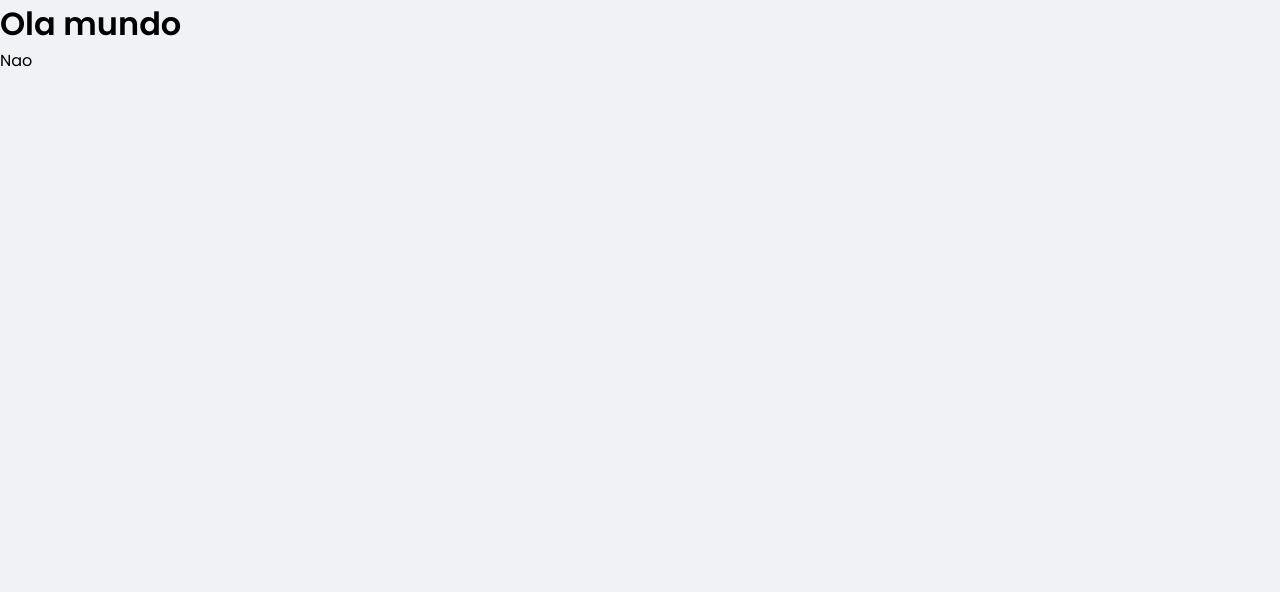
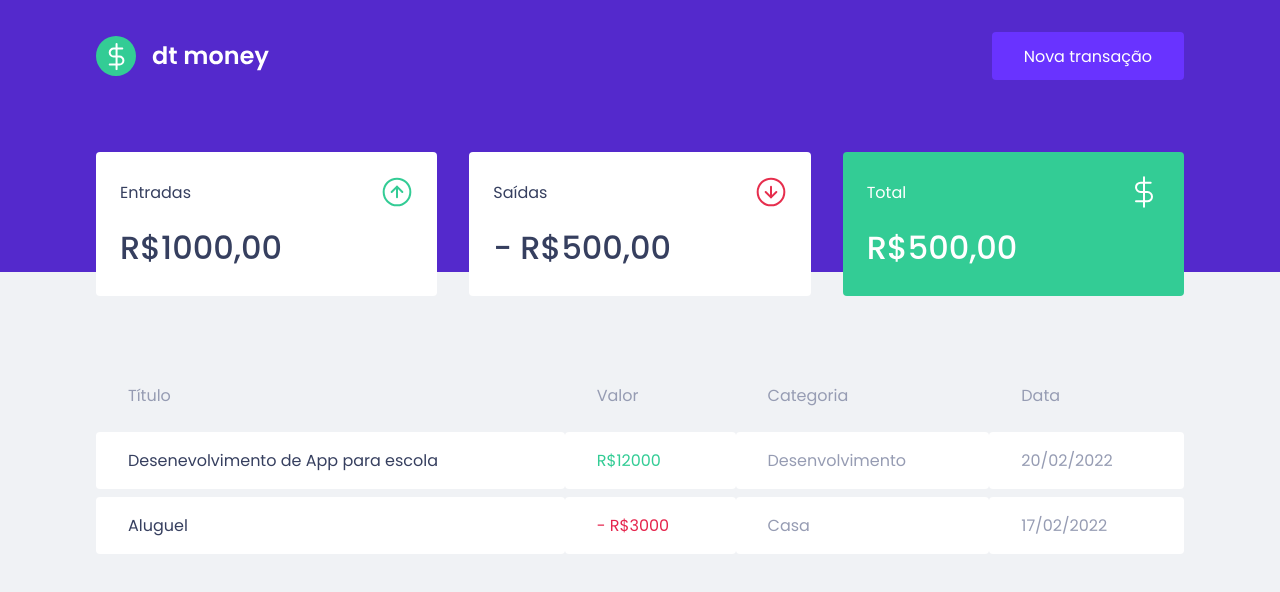
Before and after one commit to guidovisk1/dtmoney, a React (Create React App) app: page / in a window 1280 px wide. Shown: the top 592 px of the page. Built offline with nearby package versions, Linux system fonts and the light colour scheme.

Commit message:
componentes feitos

```diff
--- a/public/index.html
+++ b/public/index.html
@@ -4,7 +4,7 @@
     <meta charset="utf-8" />
     <link rel="preconnect" href="https://fonts.googleapis.com">
     <link rel="preconnect" href="https://fonts.gstatic.com" crossorigin>
-    <link href="https://fonts.googleapis.com/css2?family=Poppins:wght@400;600&family=Roboto:ital,wght@0,100;1,100;1,300&display=swap" rel="stylesheet">
+    <link href="https://fonts.googleapis.com/css2?family=Poppins:wght@400;500;600&family=Roboto:ital,wght@0,100;1,100;1,300&display=swap" rel="stylesheet">
     <meta name="viewport" content="width=device-width, initial-scale=1" />
    <link rel="shortcut icon" href="favicon.png" type="image/png">
 
--- a/src/App.tsx
+++ b/src/App.tsx
@@ -1,13 +1,13 @@
+import { Dashboard } from "./Components/Dashboard";
+import { Header } from "./Components/Header";
 import { GlobalStyle } from "./styles/global";
 
 export function App() {
   return (
     <>
+    <Header/>
+    <Dashboard/>
     <GlobalStyle/>
-    <div className="App">
-      <h1>Ola mundo</h1>
-      <p>Nao</p>
-    </div>
     </>
   );
 }
--- /dev/null
+++ b/src/Components/Dashboard/index.tsx
@@ -0,0 +1,12 @@
+import { Summary } from '../Summary';
+import { TransactionsTtable } from '../TransactionsTable';
+import {Container} from './styles'
+
+export function Dashboard(){
+    return(
+       <Container>
+        <Summary/>
+        <TransactionsTtable/>
+       </Container>
+    );
+}
--- /dev/null
+++ b/src/Components/Dashboard/styles.ts
@@ -0,0 +1,9 @@
+import styled from "styled-components";
+
+export const Container = styled.main`
+
+    max-width: 1120px;
+    margin: 0 auto;
+    padding: 2.5rem 1rem ;
+
+`
--- /dev/null
+++ b/src/Components/Header/index.tsx
@@ -0,0 +1,17 @@
+import { StyledComponent } from "styled-components"
+import logoImg from '../../assets/logo.svg'
+import { Container, Content } from "./styles"
+
+
+export function Header(){
+    return(
+        <Container>
+            <Content>
+              <img src={logoImg} alt="dt money logo" />
+              <button type="button">
+             Nova transação
+            </button>
+           </Content>
+        </Container>
+)
+}
--- /dev/null
+++ b/src/Components/Header/styles.ts
@@ -0,0 +1,34 @@
+import styled from "styled-components";
+
+export const Container = styled.header`
+    background: var(--blue);
+
+`
+export const Content = styled.div`
+    max-width: 1120px;
+    margin: 0 auto;
+
+
+    padding: 2rem 1rem 12rem;
+    display: flex;
+    align-items: center;
+    justify-content: space-between;
+
+    button{
+        font-size: 1rem;
+        color: #fff;
+        background: var(--blue-light);
+        border: 0;
+        padding: 0 2rem;
+        border-radius: 0.25rem;
+        height: 3rem;
+
+        transition: filter 0.2s;
+
+        &:hover{
+            filter: brightness(0.9);
+        }
+
+    }
+
+`
--- /dev/null
+++ b/src/Components/Summary/index.tsx
@@ -0,0 +1,37 @@
+import { Container } from "./styles";
+import incomeImge from '../../assets/income.svg'
+import outcomeImge from '../../assets/outcome.svg'
+import totalImge from '../../assets/total.svg'
+
+
+
+
+export function Summary(){
+    return(
+         <Container>
+            <div>
+                <header>
+                    <p>Entradas</p>
+                    <img src={incomeImge} alt="Entradas" />
+                </header>
+                <strong>R$1000,00</strong>
+            </div>
+
+            <div>
+                <header>
+                    <p>Saídas</p>
+                    <img src={outcomeImge} alt="Entradas" />
+                </header>
+                <strong> - R$500,00</strong>
+            </div>
+
+            <div className="total">
+                <header>
+                    <p>Total</p>
+                    <img src={totalImge} alt="Entradas" />
+                </header>
+                <strong>R$500,00</strong>
+            </div>
+         </Container>
+    )
+}
--- /dev/null
+++ b/src/Components/Summary/styles.ts
@@ -0,0 +1,35 @@
+import styled from "styled-components";
+
+export const Container = styled.div`
+    display: grid;
+    grid-template-columns: repeat(3, 1fr);
+    gap: 2rem;
+    margin-top: -10rem;
+
+    div{
+        background: var(--shape);
+        padding: 1.5rem;
+        border-radius: 0.25rem;
+        color: var(--text-title);
+
+    }
+
+    header{
+        display: flex;
+        align-items: center;
+        justify-content: space-between;
+    }
+
+    strong{
+        display: block;
+        margin-top: 1rem;
+        font-size: 2rem;
+        font-weight: 500;
+        line-height: 3rem;
+    }
+
+    .total{
+        background: #33cc95;
+        color: #fff;
+    }
+`
--- /dev/null
+++ b/src/Components/TransactionsTable/index.tsx
@@ -0,0 +1,34 @@
+import { Container } from "./styles";
+
+export function TransactionsTtable(){
+    return(
+        <Container>
+            <table>
+                <thead>
+                    <tr>
+                        <th>Título</th>
+                        <th>Valor</th>
+                        <th>Categoria</th>
+                        <th>Data</th>
+                    </tr>
+                </thead>
+                <tbody>
+                    <tr>
+                        <td > Desenevolvimento de App para escola  </td>
+                        <td className="deposit">R$12000</td>
+                        <td>Desenvolvimento</td>
+                        <td>20/02/2022</td>
+                    </tr>
+
+                    <tr>
+                        <td>  Aluguel </td>
+                        <td className="withdraw"> - R$3000</td>
+                        <td>Casa</td>
+                        <td>17/02/2022</td>
+                    </tr>
+
+                </tbody>
+            </table>
+        </Container>
+    )
+}
--- /dev/null
+++ b/src/Components/TransactionsTable/styles.ts
@@ -0,0 +1,38 @@
+import styled from "styled-components";
+
+export const Container = styled.div`
+    margin-top: 4rem;
+
+    table{
+        width: 100%;
+        border-spacing: 0 0.5rem;
+
+        th{
+            color: var(--text-body);
+            font-weight: 400;
+            padding: 1rem 2rem;
+            text-align: left;
+            line-height: 1.5rem;
+        }
+
+        td{
+            padding: 1rem 2rem;
+            border: 0;
+            background: var(--shape);
+            color: var(--text-body);
+            border-radius: 0.25rem;
+
+            &:first-child{
+                color: var(--text-title);
+            }
+
+            &.deposit{
+                color: var(--green);
+            }
+
+            &.withdraw{
+                color: var(--red);
+            }
+        }
+    }
+`
--- a/src/styles/global.ts
+++ b/src/styles/global.ts
@@ -8,7 +8,8 @@
     --blue-light: #6933ff;
     --text-title: #363f5f;
     --text-body: #969CB3;
-    --shape: #ffffff
+    --shape: #ffffff;
+    --green : #33CC95
 }
 
 *{
```
